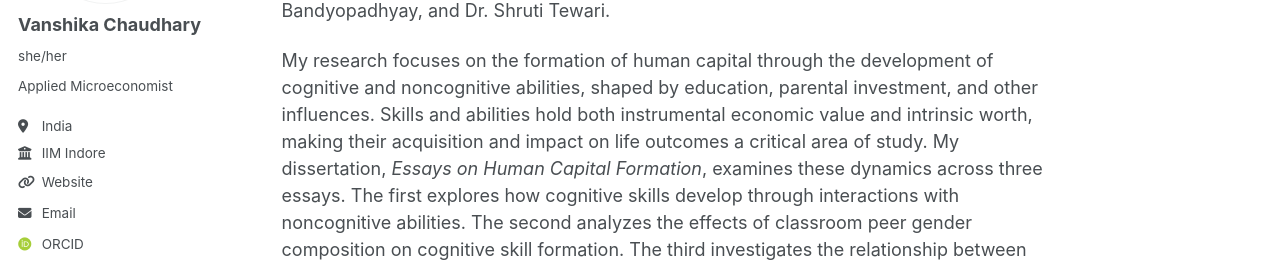
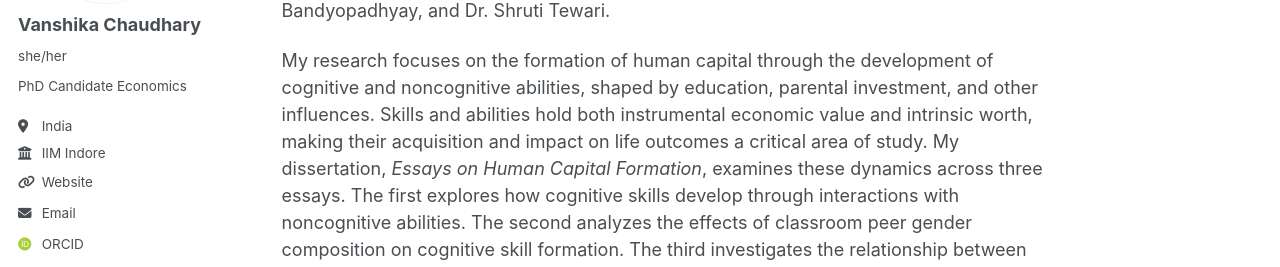
Before and after one commit to vanshika-chaudhary-economics/vanshika-chaudhary-economics.github.io, a Jekyll site: the page built from _pages/about.md, in a window 1280 px wide. Shown: the part 333-600 px from the top of the page. Built offline with Jekyll 4.4.1, drawn with Linux system fonts in a browser that asks for light colours; some web fonts are replaced.

Commit message:
Update _config.yml

```diff
--- a/_config.yml
+++ b/_config.yml
@@ -25,7 +25,7 @@ author:
   avatar           : "Vanshika_2.jpg"
   name             : "Vanshika Chaudhary"
   pronouns         : "she/her"
-  bio              : "Applied Microeconomist"
+  bio              : "PhD Candidate Economics"
   location         : "India"
   employer         : "IIM Indore"
   uri              : "https://iimidr.ac.in/programmes/academic-programmes/doctoral-programme-in-management/"
```
